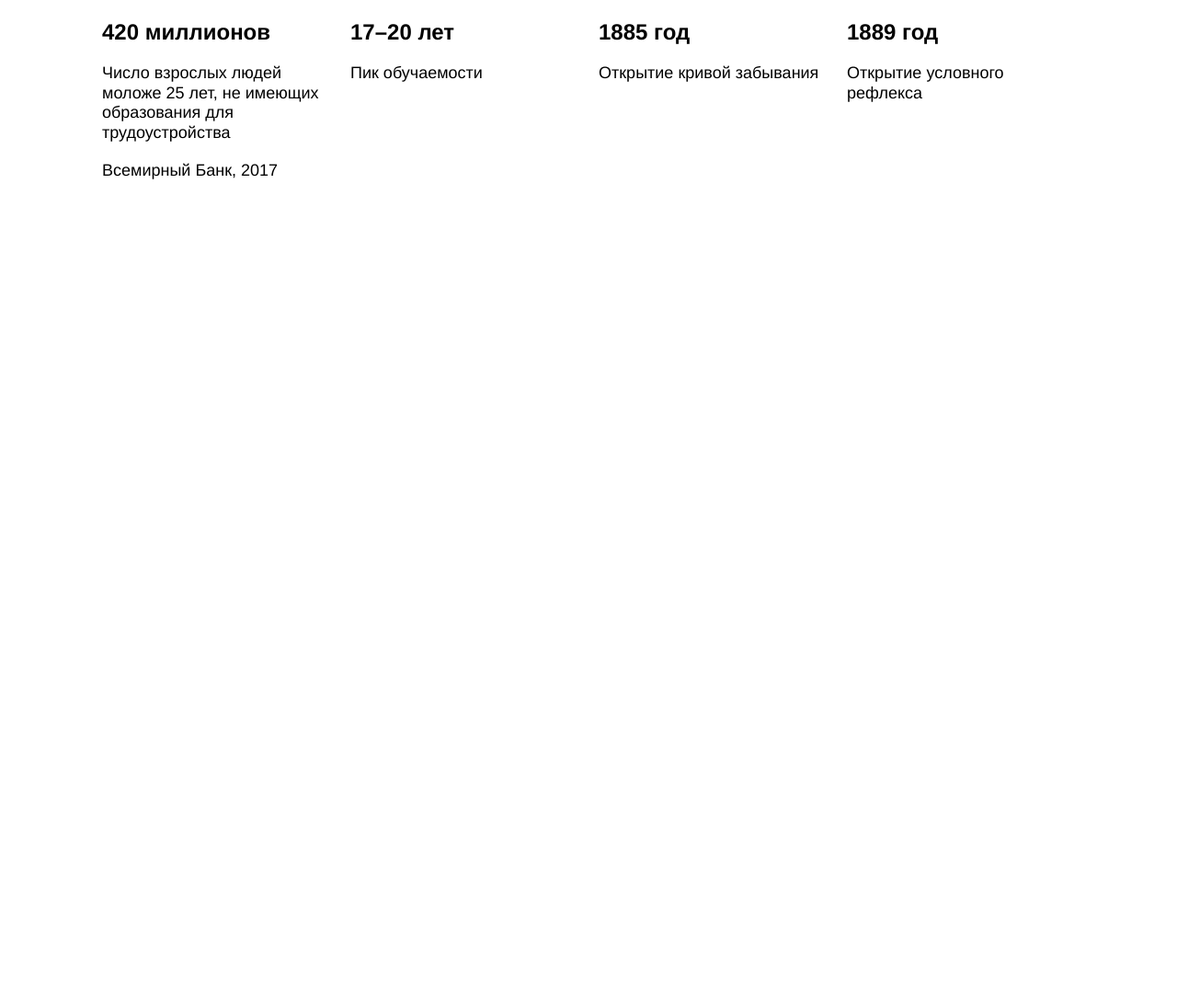
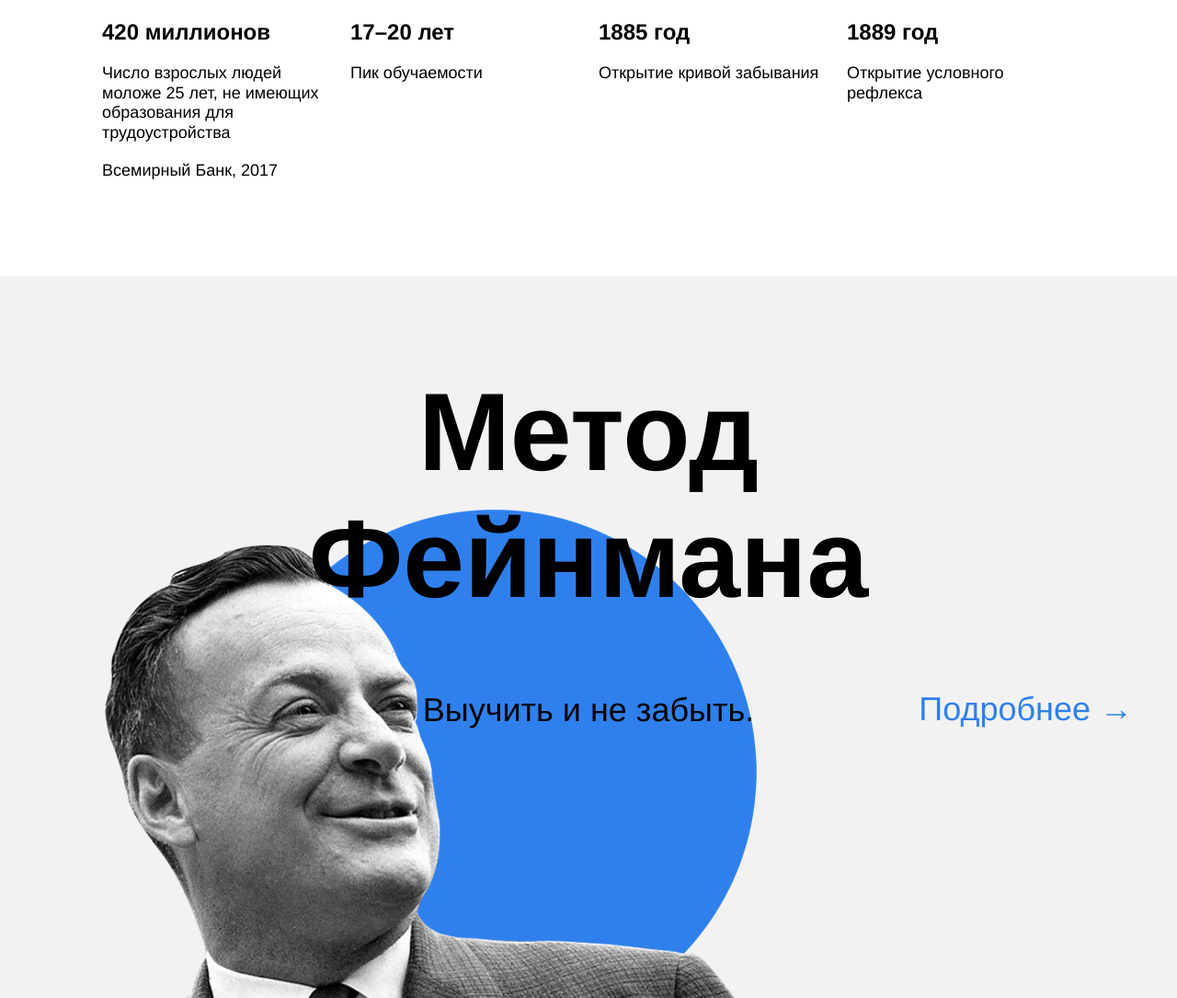
Before and after one commit to Paradox644/first-actual-project, a plain HTML site: page index.html in a window 1280 px wide. Shown: the part 1715-2800 px from the top of the page at 92% size. Before the commit the page ends 2015 px from the top, so only its background shows below. Drawn offline with Linux system fonts and the light colour scheme.

Commit message:
feynman section made

```diff
--- a/index.html
+++ b/index.html
@@ -12,7 +12,7 @@
     <header class=" header">
       <div class=" logo logo_place_header"></div>
       <div class=" header__title">Научиться учиться</div>
-      <div class=" header__subtitle">Какие современные и эффективные подходы к обучению вы можете использовать в своей жизни?<a href="#" class=" header__link">Узнать →</a></div>
+      <div class=" header__subtitle">Какие современные и эффективные подходы к обучению вы можете использовать в своей жизни?<a href="#" class="link header__link">Узнать →</a></div>
 
       <div class=" header__main-illustration"></div>
       <div class=" header__square-pic"></div>
@@ -78,6 +78,10 @@
       </section>
 
       <section class="feynman">
+        <h1 class="feynman__title">Метод Фейнмана</h1>
+        <h2 class="feynman__subtitle">Выучить и не забыть.</h2>
+        <a href="#" class="link feynman__link">Подробнее →</a>
+        <div class="feynman__image"></div>
       </section>
 
       <section class="kaufman">
--- a/styles/style.css
+++ b/styles/style.css
@@ -15,15 +15,19 @@
 .b {
   border:1px solid red;
 }
+.link {
+  color: #2f80ed;
+  text-decoration: none;
+}
 .header {
+  height: 100vh;
   min-height: 600px;
   max-height:756px;
-  height:100vh;
   /* выше установили ограничения для секции */
   display:flex;
   flex-direction:row;
   flex-wrap:nowrap;
-  background-color: lightgray;
+  background-color:#f2f2f2;
   /* z-index: -10; */
   position: relative;
 }
@@ -43,7 +47,7 @@
 .header__square-pic {
   height: 568px;
   width: 568px;
-  background-color:dodgerblue;
+  background-color:#2f80ed;
   position:absolute;
   right:0;
   top: 64px;
@@ -87,7 +91,6 @@
   line-height:25px;
   font-size: 18px;
   font-weight:normal;
-  text-decoration: none;
   z-index:10;
 }
 /* и элемента с модификатором вида ключ-значение */
@@ -113,6 +116,7 @@
   justify-content: space-between;
 }
 .two-columns__brief{
+  color:#2f80ed;
 width:175px;
 line-height: 120%;
 font-size: 18px;
@@ -190,3 +194,36 @@ margin:0 0 20px 0;
 .table__row:last-of-type{
   margin:0;
 }
+.feynman{
+  height:890px;
+  background-color: #f2f2f2;
+  position: relative;
+  background-image:url("../images/feynman.png");
+  background-size:867px 637px;
+  background-position: bottom 0 left 0;
+  background-repeat: no-repeat;
+}
+.feynman__title {
+  margin:0 auto 70px auto;
+  padding:100px 0 0 0;
+  width:648px;
+  line-height: 1.15;
+  font-size: 120px;
+  font-weight: 600px;
+  text-align: center;
+}
+.feynman__subtitle {
+  margin:auto;
+  line-height: 51px;
+  font-size: 36px;
+  font-weight: normal;
+  text-align: center;
+}
+.feynman__link{
+line-height: 51px;
+font-size: 36px;
+font-weight: normal;
+position: absolute;
+top:50%;
+right:48px;
+}
```
